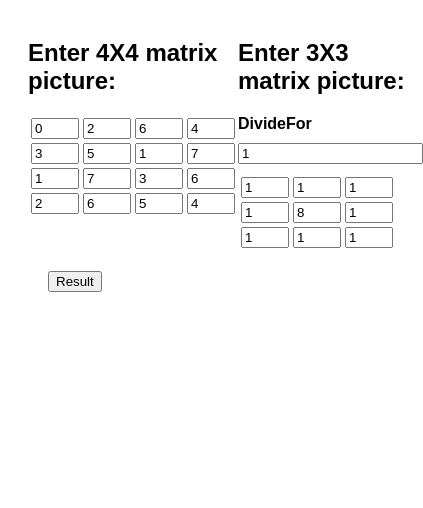
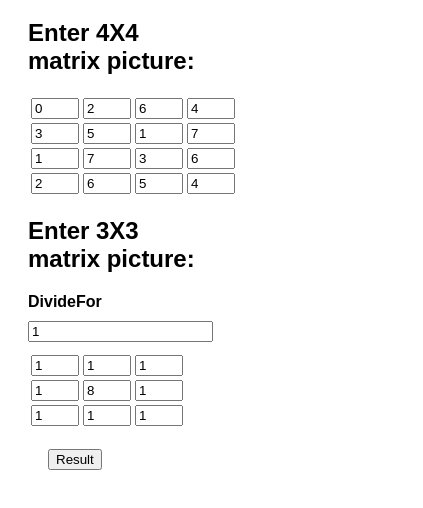
Before and after one commit to Zeuslary/handlePixel, a plain HTML site: page index.html in a window 390 px wide. Shown: the part 98-606 px from the top of the page, 423 px wide, since content can reach past the window. Drawn offline with Linux system fonts and the light colour scheme.

Commit message:
v1.1
Respon for mobile

```diff
--- a/index.html
+++ b/index.html
@@ -28,7 +28,7 @@
         display: flex;
     }
     .col-6 {
-        flex: 1;
+        width: 50%;
     }
 
     .minwidth-40 {
@@ -39,6 +39,12 @@
         margin-bottom: 12px;
         color: #f5402d;
         font-weight: bold;
+    }
+
+    @media only screen and (max-width: 768px) {
+        .disFlex {
+            display: block;
+        }
     }
 
   </style>
```
